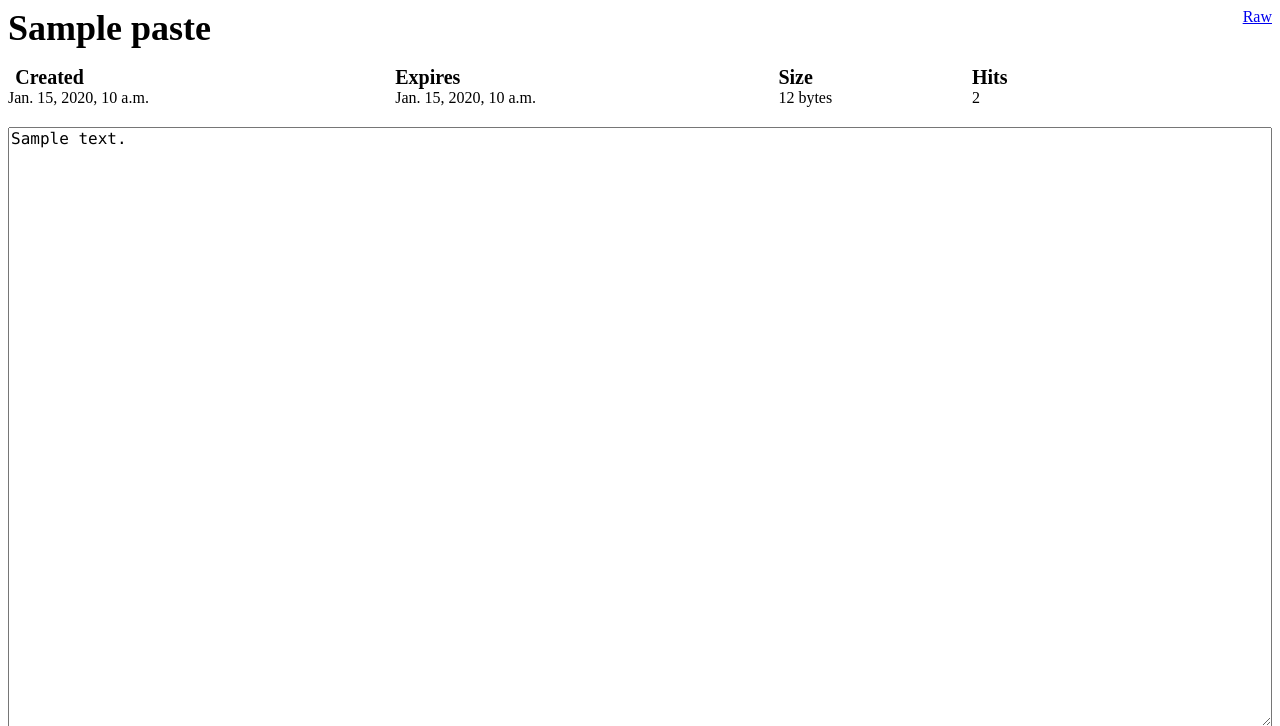
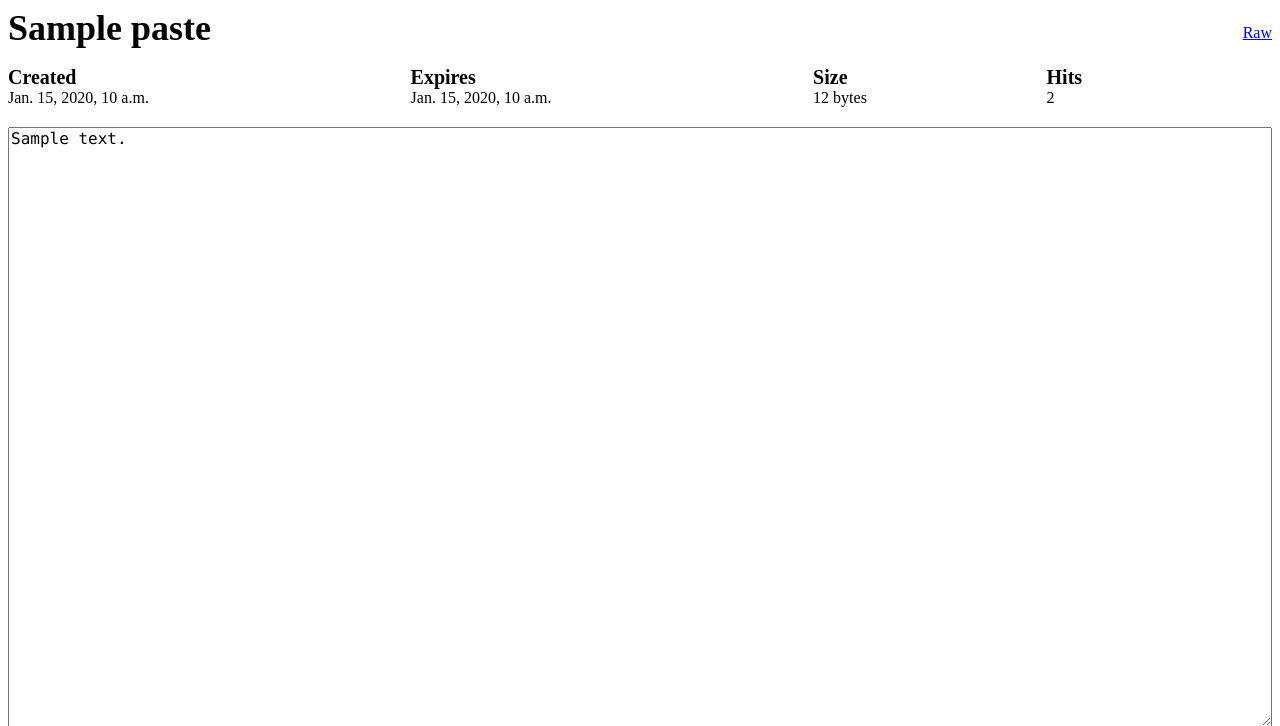
Before and after one commit to winny-/sillypaste, a Django app: page /1 in a window 1280 px wide. Shown: the part 34-760 px from the top of the page. Run offline with Django 3.2, Linux system fonts and the light colour scheme; tables that the repository leaves empty hold one stand-in row (values such as "Sample post").

Commit message:
fix raw styling

```diff
--- a/web/static/sillypaste/style.css
+++ b/web/static/sillypaste/style.css
@@ -4,6 +4,10 @@
 
 .w-15 {
     width: 15%;
+}
+
+.w-35 {
+    width: 35%;
 }
 
 textarea {
--- a/web/templates/show_paste.html
+++ b/web/templates/show_paste.html
@@ -3,24 +3,28 @@
 {% block content %}
 <div class="flex">
   <h1 class="f2 ma0 w-90">{{ paste.title }}</h1>
-  <a class="w-10 tr f5" href="{% url 'show_raw' paste.id %}">Raw</a>
+  <div class="w-10 tr f5">
+    <div class="mt3">
+      <a href="{% url 'show_raw' paste.id %}">Raw</a>
+    </div>
+  </div>
 </div>
 <div class="flex mv3">
-  <div class="w-30 flex flex-column mr1">
-    <div class="w-20 f4 b tr">Created</div>
-    <div class="w-75">{{ paste.timestamp }}</div>
+  <div class="w-35 flex flex-column mr1">
+    <div class="h-20 f4 b">Created</div>
+    <div class="h-80">{{ paste.timestamp }}</div>
   </div>
-  <div class="w-30 flex flex-column ml1">
-    <div class="w-25 f4 b">Expires</div>
-    <div class="w-75">{{ paste.expiry|default:"Never" }}</div>
+  <div class="w-35 flex flex-column mh1">
+    <div class="h-20 f4 b">Expires</div>
+    <div class="h-80">{{ paste.expiry|default:"Never" }}</div>
   </div>
-  <div class="w-15 flex flex-column ml1">
-    <div class="w-25 f4 b">Size</div>
-    <div class="w-75">{{ paste.body|length|filesizeformat }}</div>
+  <div class="w-20 flex flex-column mh1">
+    <div class="h-20 f4 b">Size</div>
+    <div class="h-80">{{ paste.body|length|filesizeformat }}</div>
   </div>
-  <div class="w-15 flex flex-column ml1">
-    <div class="w-25 f4 b">Hits</div>
-    <div class="w-75">{{ paste.hits }}</div>
+  <div class="w-20 flex flex-column ml1">
+    <div class="h-20 f4 b">Hits</div>
+    <div class="h-80">{{ paste.hits }}</div>
   </div>
 </div>
 <textarea class="code w-100 h-75 mt1" readonly="true">{{ paste.body }}</textarea>
```
